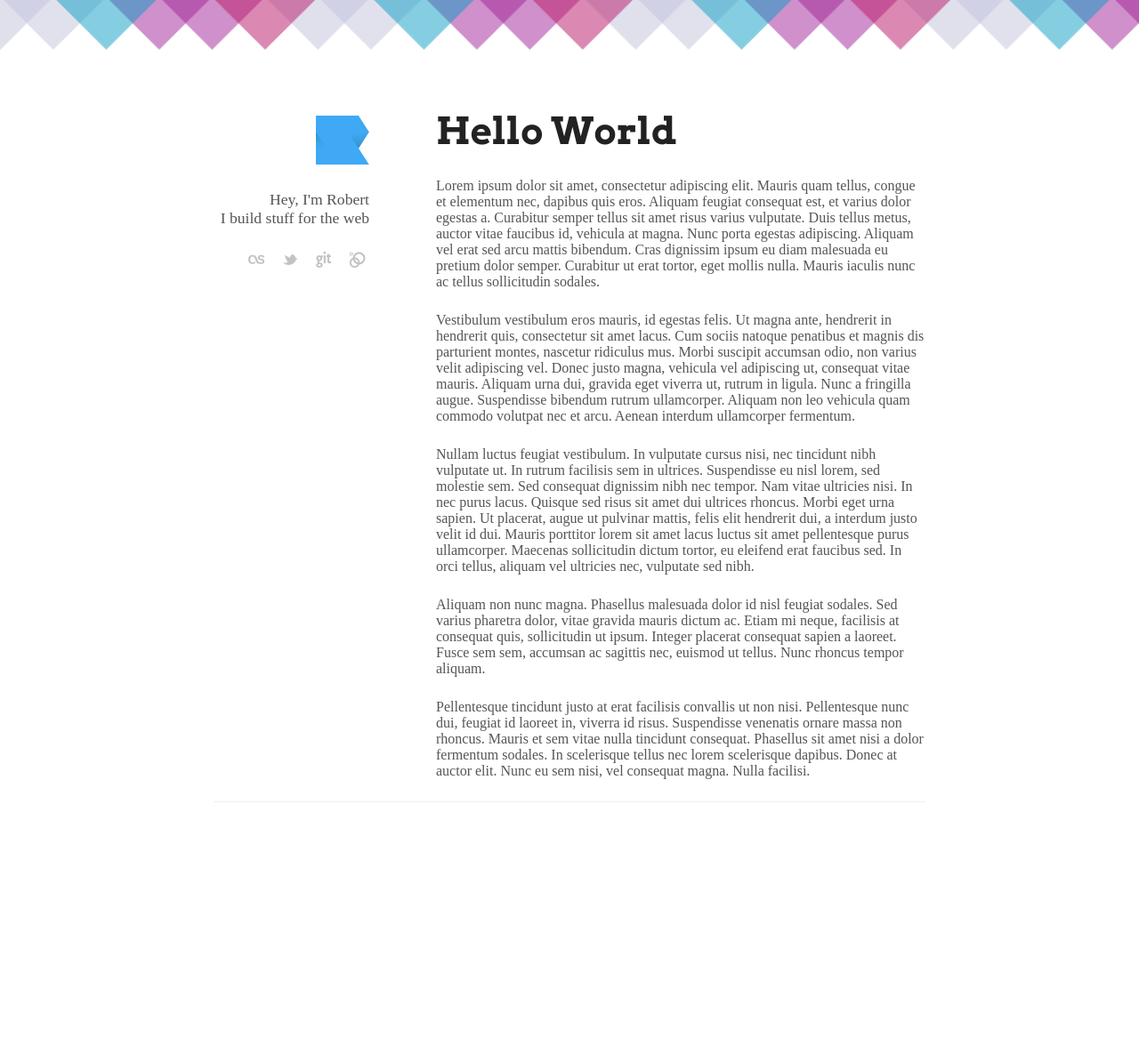
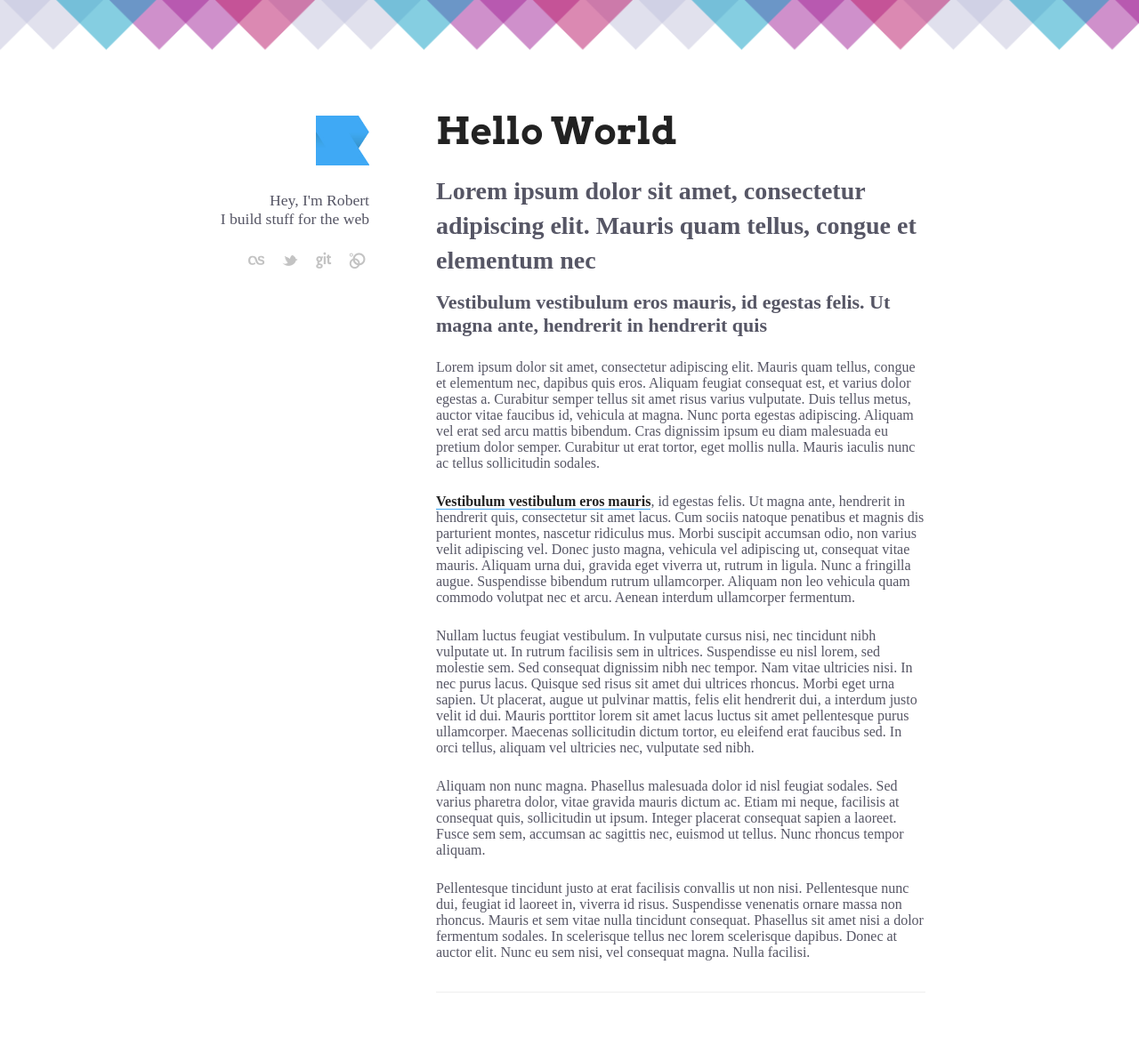
Before and after one commit to studioromeo/studioromeo.github.com, a Jekyll site: the page built from _posts/2012-09-08-hello-world.md, in a window 1280 px wide. Shown: the whole page at 89% size. Built offline with Jekyll 4.4.1, drawn with Linux system fonts in a browser that asks for light colours; before the commit the page ends 932 px from its top, so only the background shows below that.

Commit message:
Rearranged CSS file

```diff
--- a/_layouts/base.html
+++ b/_layouts/base.html
@@ -32,13 +32,13 @@
 	<footer>
 		<nav class="clearfix">
 			{% if paginator.next_page %}
-			<a href="/page{{paginator.next_page}}" class="left">earlier</a>
+			<a href="/page{{paginator.next_page}}" class="left">earlier articles</a>
 			{% endif %}
 			{% if paginator.previous_page and paginator.previous_page > 1 %}
-			<a href="/page{{paginator.next_page}}" class="right">later</a>
+			<a href="/page{{paginator.next_page}}" class="right">later articles</a>
 			{% endif %}
 			{% if paginator.previous_page == 1 %}
-			<a href="/" class="right">later</a>
+			<a href="/" class="right">later articles</a>
 			{% endif %}
 		</nav>
 	</footer>
--- a/_posts/2012-09-08-hello-world.md
+++ b/_posts/2012-09-08-hello-world.md
@@ -2,9 +2,13 @@
 layout: base
 ---
 
+##Lorem ipsum dolor sit amet, consectetur adipiscing elit. Mauris quam tellus, congue et elementum nec
+
+###Vestibulum vestibulum eros mauris, id egestas felis. Ut magna ante, hendrerit in hendrerit quis
+
 Lorem ipsum dolor sit amet, consectetur adipiscing elit. Mauris quam tellus, congue et elementum nec, dapibus quis eros. Aliquam feugiat consequat est, et varius dolor egestas a. Curabitur semper tellus sit amet risus varius vulputate. Duis tellus metus, auctor vitae faucibus id, vehicula at magna. Nunc porta egestas adipiscing. Aliquam vel erat sed arcu mattis bibendum. Cras dignissim ipsum eu diam malesuada eu pretium dolor semper. Curabitur ut erat tortor, eget mollis nulla. Mauris iaculis nunc ac tellus sollicitudin sodales.
 
-Vestibulum vestibulum eros mauris, id egestas felis. Ut magna ante, hendrerit in hendrerit quis, consectetur sit amet lacus. Cum sociis natoque penatibus et magnis dis parturient montes, nascetur ridiculus mus. Morbi suscipit accumsan odio, non varius velit adipiscing vel. Donec justo magna, vehicula vel adipiscing ut, consequat vitae mauris. Aliquam urna dui, gravida eget viverra ut, rutrum in ligula. Nunc a fringilla augue. Suspendisse bibendum rutrum ullamcorper. Aliquam non leo vehicula quam commodo volutpat nec et arcu. Aenean interdum ullamcorper fermentum.
+[Vestibulum vestibulum eros mauris](http://google.com), id egestas felis. Ut magna ante, hendrerit in hendrerit quis, consectetur sit amet lacus. Cum sociis natoque penatibus et magnis dis parturient montes, nascetur ridiculus mus. Morbi suscipit accumsan odio, non varius velit adipiscing vel. Donec justo magna, vehicula vel adipiscing ut, consequat vitae mauris. Aliquam urna dui, gravida eget viverra ut, rutrum in ligula. Nunc a fringilla augue. Suspendisse bibendum rutrum ullamcorper. Aliquam non leo vehicula quam commodo volutpat nec et arcu. Aenean interdum ullamcorper fermentum.
 
 Nullam luctus feugiat vestibulum. In vulputate cursus nisi, nec tincidunt nibh vulputate ut. In rutrum facilisis sem in ultrices. Suspendisse eu nisl lorem, sed molestie sem. Sed consequat dignissim nibh nec tempor. Nam vitae ultricies nisi. In nec purus lacus. Quisque sed risus sit amet dui ultrices rhoncus. Morbi eget urna sapien. Ut placerat, augue ut pulvinar mattis, felis elit hendrerit dui, a interdum justo velit id dui. Mauris porttitor lorem sit amet lacus luctus sit amet pellentesque purus ullamcorper. Maecenas sollicitudin dictum tortor, eu eleifend erat faucibus sed. In orci tellus, aliquam vel ultricies nec, vulputate sed nibh.
 
--- a/css/style.css
+++ b/css/style.css
@@ -19,7 +19,7 @@
 a img{border:0 none;}
 
 
-/* Typography
+/* General Layout
 -------------------------------------------------------------- */
 body {
 	background: white url('/img/header.png');
@@ -29,50 +29,6 @@
 	width: 800px;
 	margin: 0 auto;
 	margin-top: 120px;
-	color: #555;
-	font: normal 14px/1.6 'Open Sans' serif;
-
-	/*background-size: 200px;*/
-}
-
-h1 {
-	color: #222;
-  font: 700 42px/1.3 'Arvo', serif;
-}
-
-.right {
-	float: right;
-}
-
-.left {
-	float: left;
-}
-
-.clearfix:before,
-.clearfix:after {
-	content: " ";
-	display: table;
-}
-.clearfix:after {
-	clear: both;
-}
-
-p {
-	margin: 25px 0;
-}
-
-a {
-	color: #222;
-	text-decoration: none;
-	font-weight: bold;
-}
-
-a:hover {
-	color: #3fa9f5;
-}
-
-aside a:hover {
-	color: #111;
 }
 
 aside {
@@ -92,10 +48,14 @@
 	font-size: 1.2em;
 }
 
-aside li {display: inline; margin-left: 10px;}
+aside li {
+	display: inline;
+	margin-left: 10px;
+}
 
 aside ul a {
 	text-decoration: none;
+	border: 0;
 	color: #aaa;
 }
 
@@ -105,12 +65,12 @@
 }
 
 footer {
-	padding: 10px;
+	width: 550px;
+	float: right;
 	border-top: 1px solid #EEE;
+	padding: 20px 0;
+	margin: 10px 0;
 	clear: both;
-	color: #CCC;
-	font-size: 12px;
-	margin: 10px 0;
 }
 
 #logo {
@@ -126,6 +86,69 @@
 	display: inline-block;
 }
 
+.right { float: right; }
+.left { float: left; }
+
+.clearfix:before,
+.clearfix:after {
+	content: " ";
+	display: table;
+}
+.clearfix:after {
+	clear: both;
+}
+
+/* Selection */
+::-moz-selection{ background: #eee; color: #444; text-shadow: none; }
+::selection { background: #eee; color: #444; text-shadow: none; }
+
+
+/* Typography
+-------------------------------------------------------------- */
+body {
+	color: #565665;
+	font: normal 14px/1.6 'Open Sans' serif;
+}
+
+h1 {
+	color: #222;
+  font: 700 42px/1.3 'Arvo', serif;
+  margin-bottom: 20px;
+}
+
+h1 a { border: 0; }
+
+h2 {
+	font-size: 28px;
+	line-height: 1.4;
+	font-weight: 700;
+	margin-bottom: 15px;
+}
+
+h3 {
+	font-size: 22px;
+	font-weight: 700;
+	margin-bottom: 10px;
+}
+
+p { margin: 25px 0; }
+
+a {
+	color: #222;
+	text-decoration: none;
+	font-weight: bold;
+	border-bottom: 1px solid #3fa9f5;
+}
+
+a:hover { color: #3fa9f5;}
+
+aside a:hover { color: #000; }
+
+footer { font-size: 12px; }
+
+
+/* Fonts (Icon)
+-------------------------------------------------------------- */
 @font-face {
   font-family: 'fontello';
   src: url("../font/fontello.eot");
@@ -157,3 +180,10 @@
 .icon-github:before { content: '\f307'; } /* '' */
 .icon-google-circles:before { content: '\f310'; } /* '' */
 .icon-lastfm:before { content: '\f318'; } /* '' */
+
+
+/* Media Queries
+-------------------------------------------------------------- */
+@media screen and (max-width: 480px) {
+
+}
```
